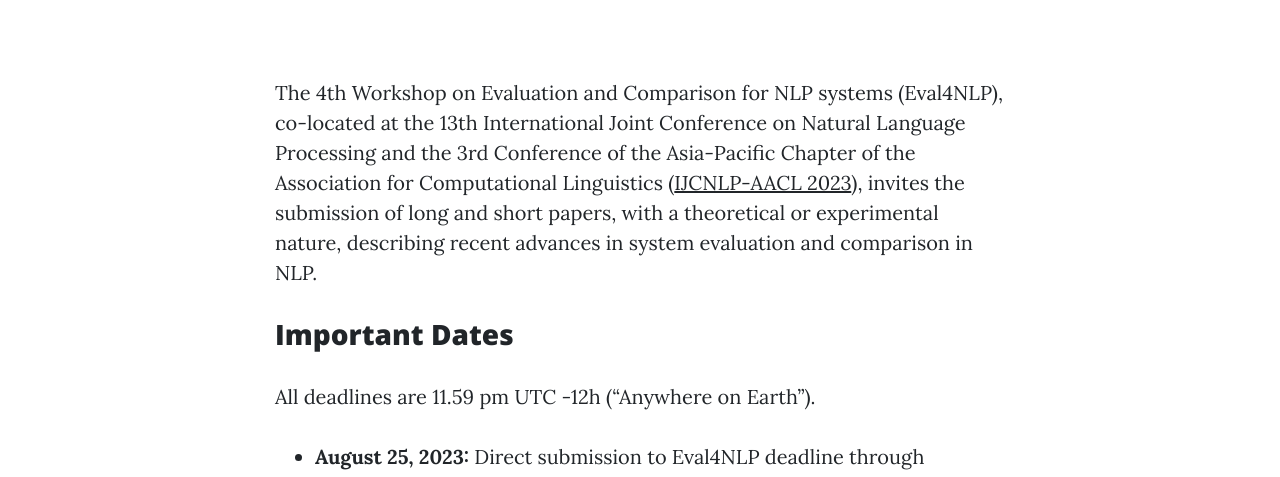
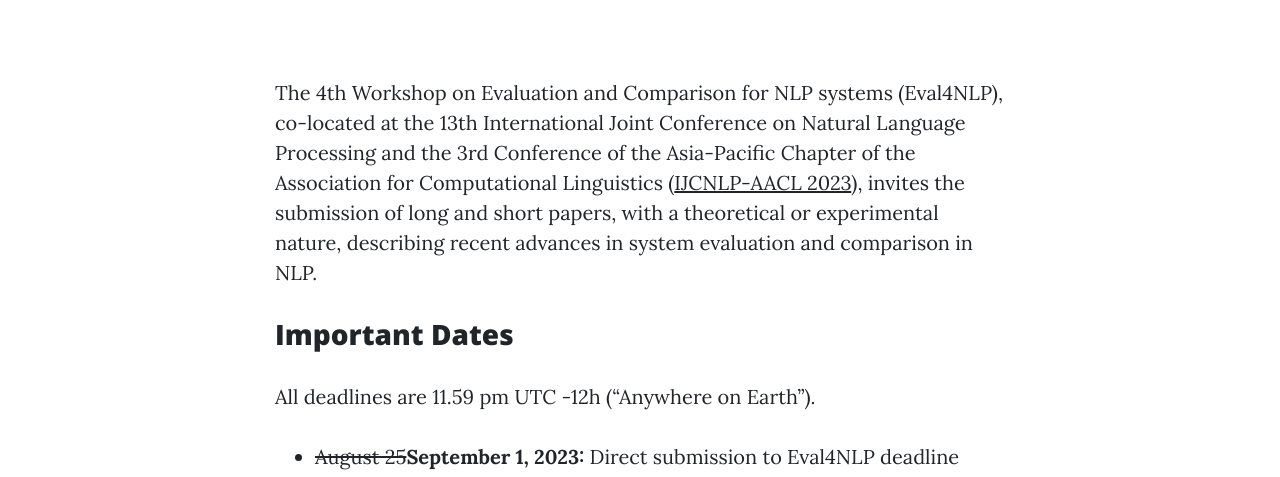
Before and after one commit to eval4nlp/eval4nlp.github.io, a website: page 2023/cfp.html in a window 1280 px wide. Shown: the part 452-929 px from the top of the page. Drawn offline with Linux system fonts and the light colour scheme.

Commit message:
Update cfp.html

```diff
--- a/2023/cfp.html
+++ b/2023/cfp.html
@@ -72,7 +72,7 @@
         <h3>Important Dates</h3>
         <p>All deadlines are 11.59 pm UTC -12h (“Anywhere on Earth”).
           <ul>
-            <li><b>August 25, 2023:</b> Direct submission to Eval4NLP deadline through OpenReview <a href="https://openreview.net/group?id=aclweb.org/AACL-IJCNLP/2023/Workshop/Eval4NLP&referrer=%5BHomepage%5D(%2F)" target="blank" style="text-decoration: underline">here</a></li>
+            <li><s>August 25</s><b>September 1, 2023:</b> Direct submission to Eval4NLP deadline through OpenReview <a href="https://openreview.net/group?id=aclweb.org/AACL-IJCNLP/2023/Workshop/Eval4NLP&referrer=%5BHomepage%5D(%2F)" target="blank" style="text-decoration: underline">here</a></li>
             <li><b>September 25, 2023:</b> Submission of pre-reviewed papers to Eval4NLP through OpenReview <a href="https://openreview.net/group?id=aclweb.org/AACL-IJCNLP/2023/Workshop/Eval4NLP_Previously_Reviewed&referrer=%5BHomepage%5D(%2F)" target="blank" style="text-decoration: underline">here</a></li>
             <li><b>October 2, 2023:</b> Notification of acceptance</li>
             <li><b>October 10, 2023:</b> Camera-ready papers due</li>
```
